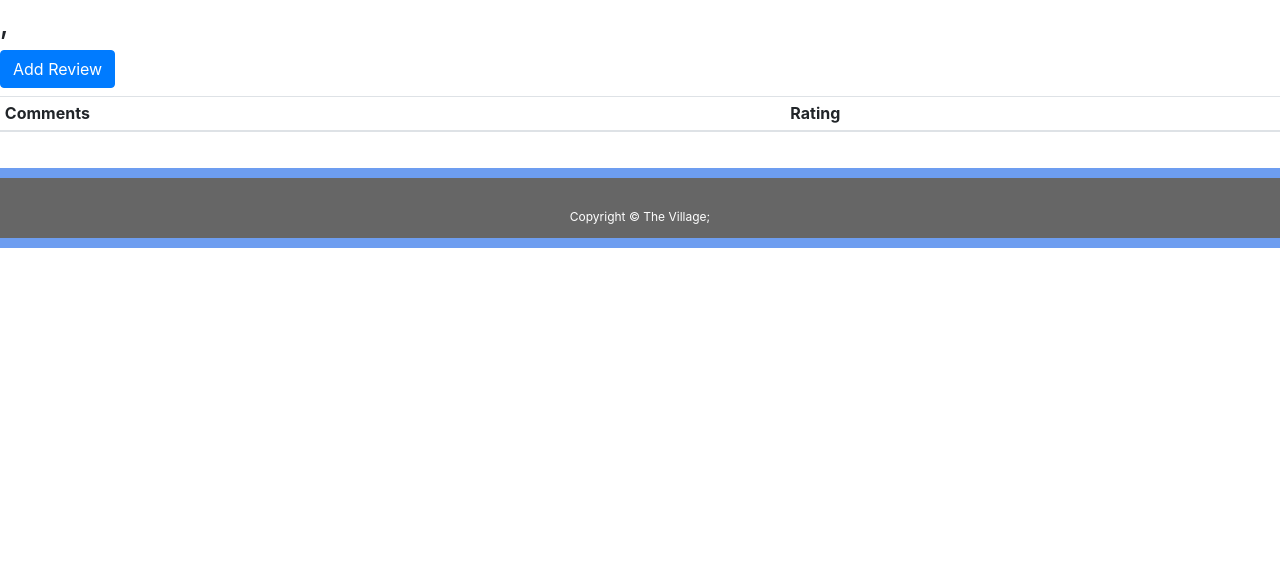
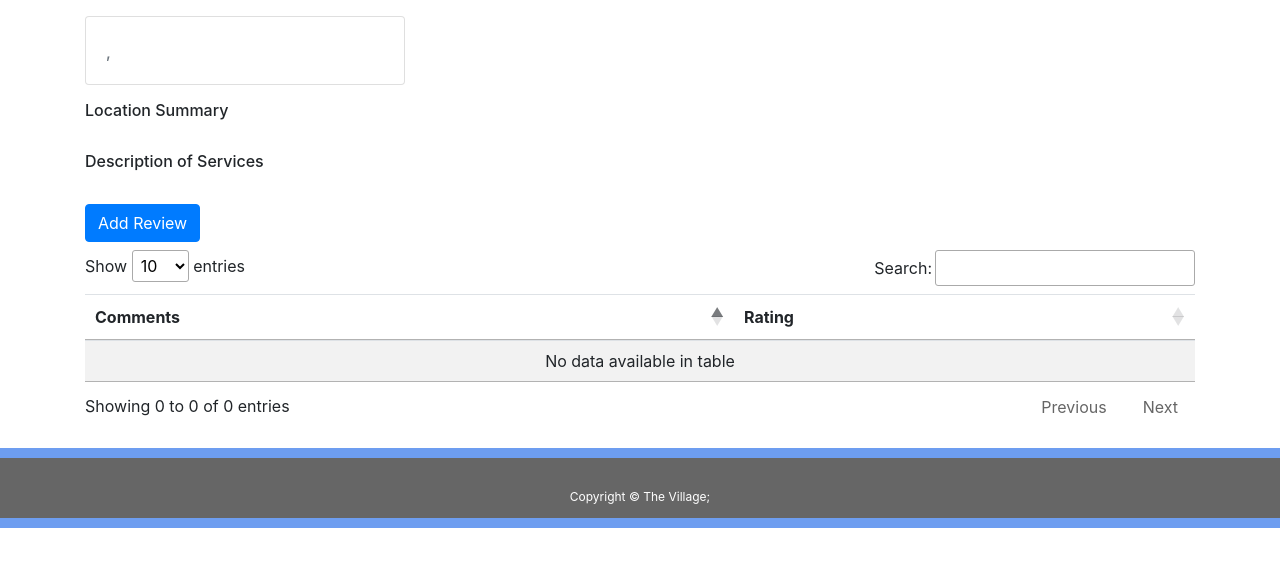
Before and after one commit to shimmer10/the_village, a Node server app: page /place/1 in a window 1280 px wide. Shown: the part 106-673 px from the top of the page. Run offline with Node 20, Linux system fonts and the light colour scheme; data that the repository does not hold is empty; some libraries are stand-ins or nearby versions.

Commit message:
populate place page and add datatables for review table

```diff
--- a/views/layouts/main.handlebars
+++ b/views/layouts/main.handlebars
@@ -7,8 +7,7 @@
   <meta http-equiv="X-UA-Compatible" content="ie=edge">
   <link rel="stylesheet" href="https://stackpath.bootstrapcdn.com/bootstrap/4.3.1/css/bootstrap.min.css"
     integrity="sha384-ggOyR0iXCbMQv3Xipma34MD+dH/1fQ784/j6cY/iJTQUOhcWr7x9JvoRxT2MZw1T" crossorigin="anonymous">
-
-
+  <link rel="stylesheet" href="http://cdn.datatables.net/1.10.2/css/jquery.dataTables.min.css"></style>
   <link rel="stylesheet" href="/styles/styles.css" type="text/css" />
   <title>The Village</title>
 </head>
@@ -30,6 +29,7 @@
   <script src="https://stackpath.bootstrapcdn.com/bootstrap/4.3.1/js/bootstrap.min.js"
     integrity="sha384-JjSmVgyd0p3pXB1rRibZUAYoIIy6OrQ6VrjIEaFf/nJGzIxFDsf4x0xIM+B07jRM"
     crossorigin="anonymous"></script>
+    <script type="text/javascript" src="http://cdn.datatables.net/1.10.2/js/jquery.dataTables.min.js"></script>
   <script src="/js/app.js"></script>
 </body>
 
--- a/views/place.handlebars
+++ b/views/place.handlebars
@@ -28,33 +28,39 @@
   </div>
 </nav>
 
+<section class="container">
   <section class="row">
     <div class="col m6">
-    <div id="place-name">
-      <h1>
-        {{place.place_name}}
-      </h1>
-    </div>
-    <div id="place-address">
-      <h3>{{place.street_address}}</h3>
-      <h3>{{place.city}}, {{place.jurisdiction}} {{place.zip_code}}</h3>
-    </div>
-    <div id="place-phone">
-      <h3>{{place.phone_number}}</h3>
-    </div>
-    <div id="place-url">
+      <div class="card mb-3 mt-3" style="width: 20rem;">
+        <div class="card-body">
+          <h5 class="card-title" id="place-name">{{place.place_name}}</h5>
+          <h6 class="card-subtitle mb-2 text-muted" id="place-street">{{place.street_address}}</h6>
+          <h6 class="card-subtitle mb-2 text-muted" id="place-csz">{{place.city}}, {{place.jurisdiction}}
+            {{place.zip_code}}</h6>
+          <h6 class="card-subtitle mb-2 text-muted" id="place-phone">{{place.phone_number}}</h6>
           <a href="{{place.external_link}}">{{place.external_link}}</a>
         </div>
-    {{!-- <hr> --}}
-
-
+      </div>
+    </div>
+  </section>
+  <section class="row mb-3">
+    <div class="col m6">
+      <h6>Location Summary</h6>
+      <p>{{place.summary}}</p>
+    </div>
+  </section>
+  <section class="row mb-3">
+    <div class="col m6">
+      <h6>Description of Services</h6>
+      <p>{{place.services}}</p>
     </div>
   </section>
 
   <section class="row center">
     <div class="col m12">
       <div class="text-left">
-      <button type="submit" value="{{place.id}}" class="btn btn-primary btn-md mb-2" id="review-btn"><span class="fa fa-fire"></span>Add
+        <button type="submit" value="{{place.id}}" class="btn btn-primary btn-md mb-2" id="review-btn"><span
+            class="fa fa-fire"></span>Add
           Review</button>
       </div>
       <table class="table table-striped table-sm table-hover" id='review-table'>
@@ -74,6 +80,7 @@
         </tbody>
       </table>
     </div>
+  </section>
 </section>
 
 <!-- Modal -->
```
Also changed, not shown: public/js/app.js. Lines whose indentation alone changed are shown as unchanged.
